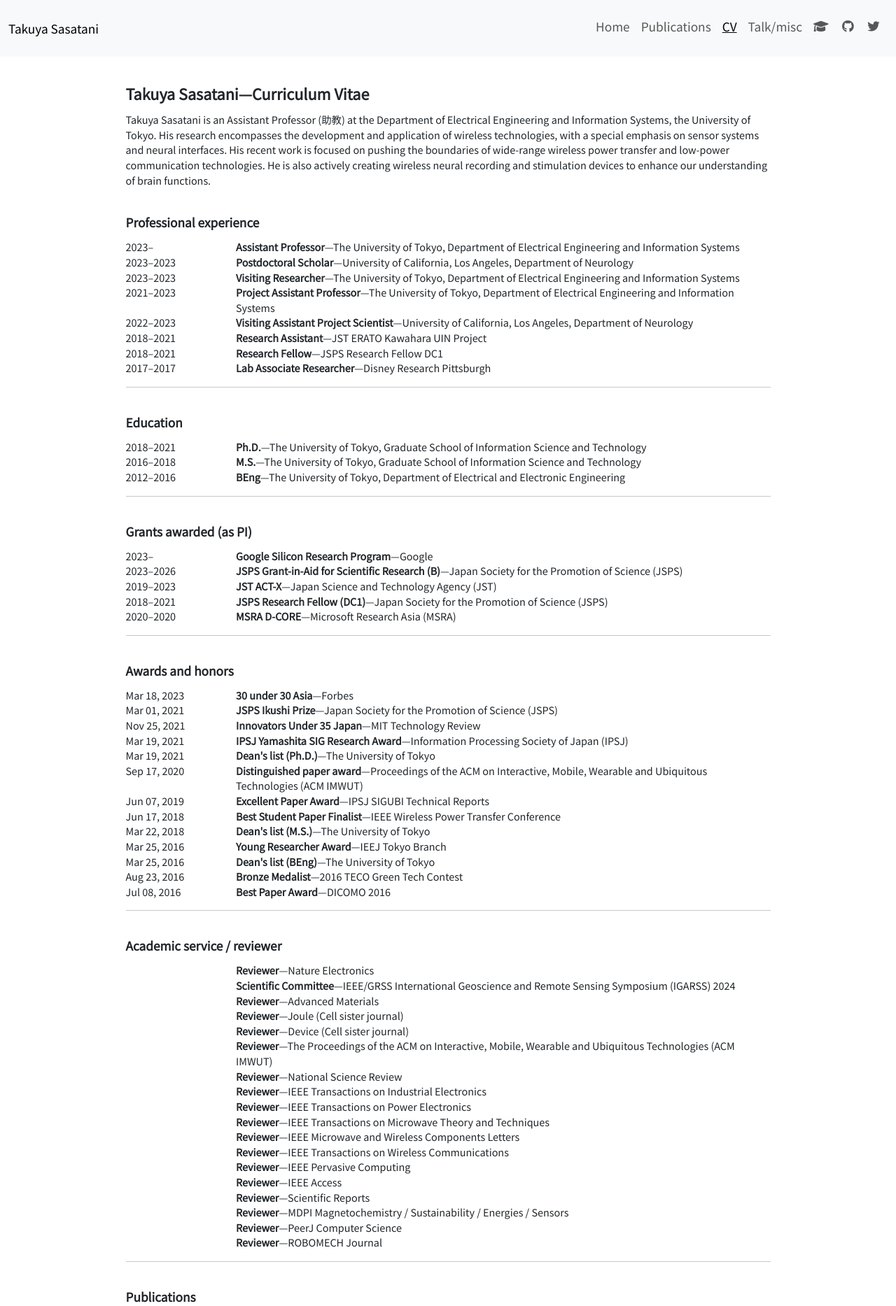
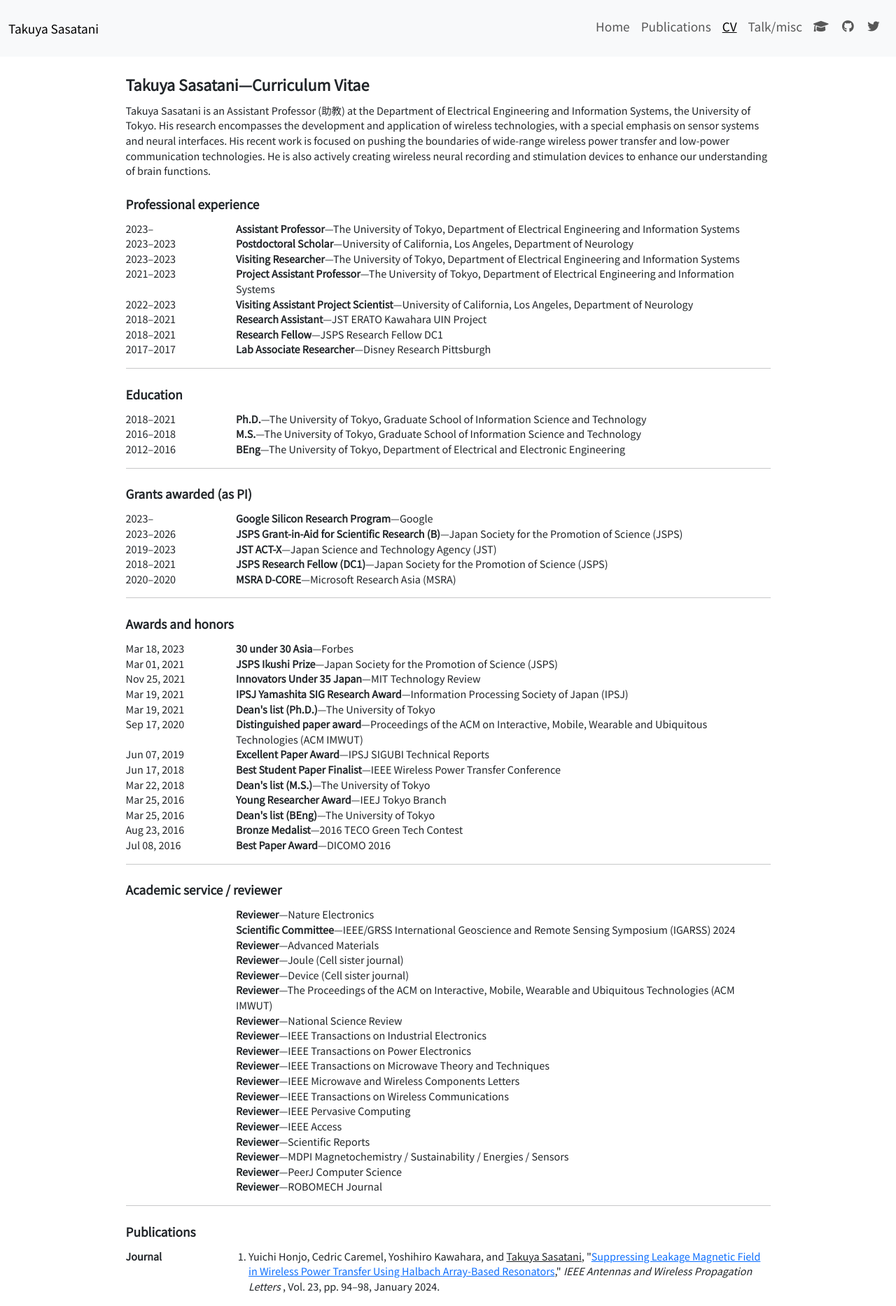
Before and after one commit to t-sasatani/t-sasatani.github.io, a Jekyll site: the page built from _pages/cv.md, in a window 1280 px wide. Shown: the top 1867 px of the page at 70% size. Built offline with Jekyll 4.4.1, drawn with Linux system fonts in a browser that asks for light colours.

Commit message:
fix offset

```diff
--- a/_includes/publication_list.html
+++ b/_includes/publication_list.html
@@ -113,8 +113,8 @@
 {% endif %}
 
 {% if include.context == 'cv' %}
-<div class="row">
-	<div class="col-md-2 cv-pub-category">
+<div class="row cv-pub-category">
+	<div class="col-md-2 cv-pub-category-name">
 		{{ include.type_names[type] }}
 	</div>
 	<div class="col-md-10 cv-list">
@@ -175,6 +175,7 @@
 			</li>
 			{% endfor %}
 		</ol>
+		<hr>
 	</div>
 </div>
 {% endif %}
--- a/assets/css/main.css
+++ b/assets/css/main.css
@@ -19,7 +19,7 @@
 
 h1, h2, h3 {
   font-weight: var(--font-weight-bold); /* Heavy for headings */
-  margin-top: 30pt;
+  margin-top: 20pt;
   margin-bottom: 10pt;
 }
 
@@ -45,10 +45,15 @@
   font-weight: var(--font-weight-light); /* Normal for author list */
 }
 
-.cv-pub-category,
+.cv-pub-category{
+  margin-top: 10px;
+  margin-bottom: 10px;
+}
+
+.cv-pub-category-name,
 .cv-category {
   font-weight: var(--font-weight-bold); /* Heavy for headings */
-  margin-top: 10pt;
+  margin-top: 0px;
 }
 
 .cv-list .cv-date .media-list .media-date{
@@ -62,6 +67,7 @@
 
 .publication-list {
   margin-left: 20pt;
+  margin-top: 20pt;
 }
 
 /* Lists and Paragraphs */
@@ -76,6 +82,7 @@
 
 ol {
   list-style-type: decimal; /* Ordered list for publications */
+  margin-left: 18px;
 }
 
 li {
```
